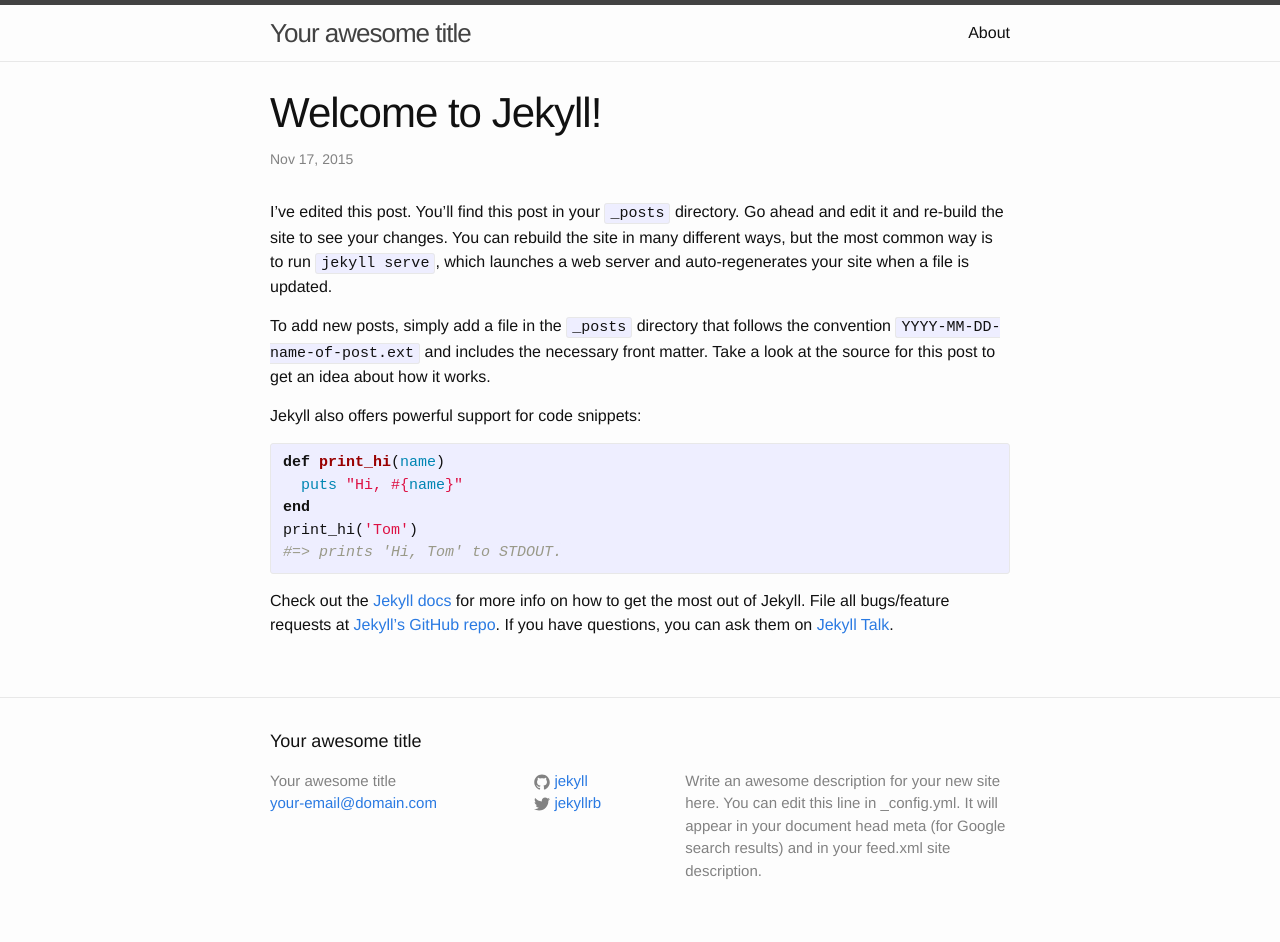
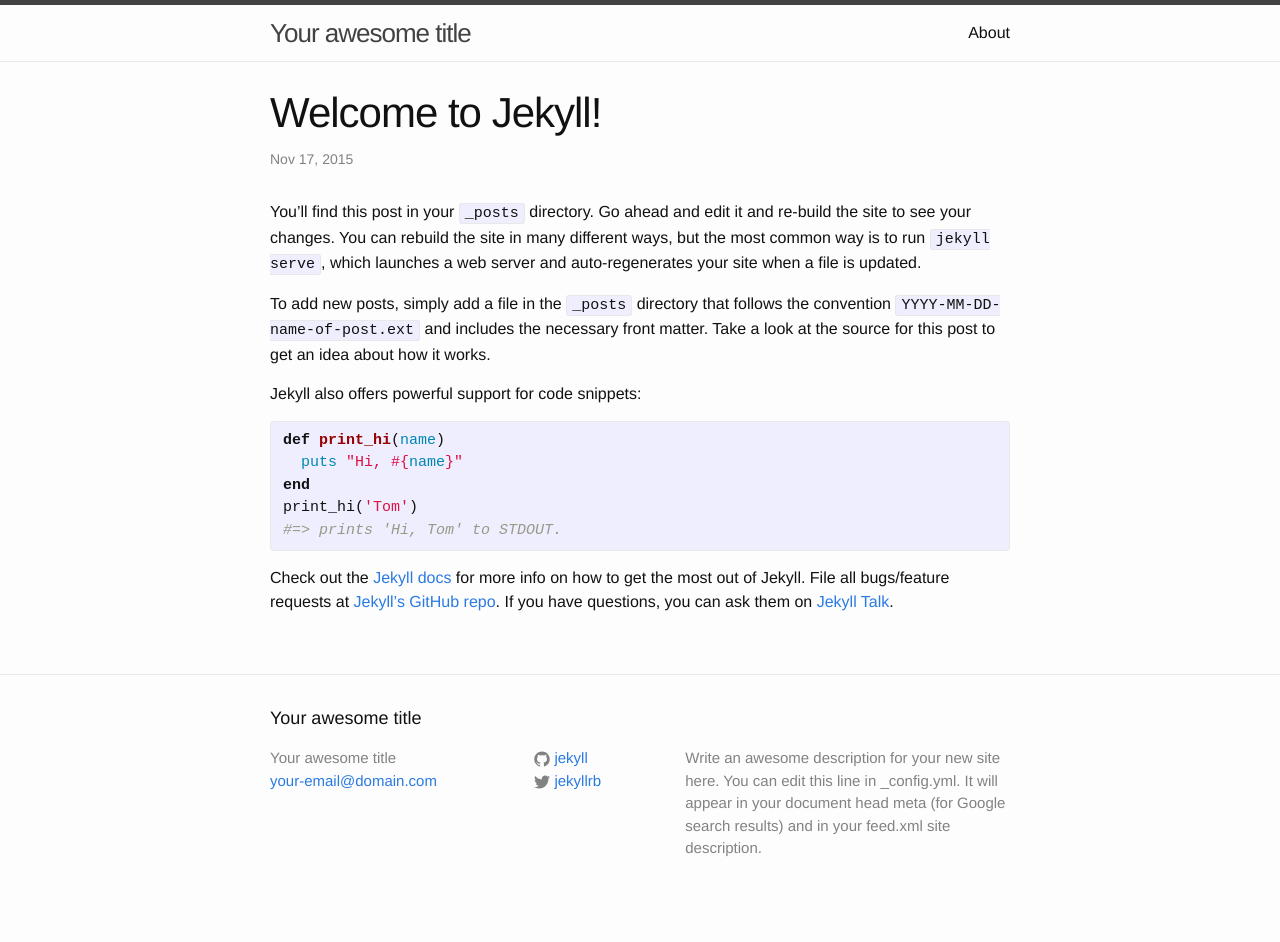
Before and after one commit to realph/jekyll, a Jekyll site: the page built from _posts/2015-11-17-welcome-to-jekyll.markdown, in a window 1280 px wide. Built offline with Jekyll 4.4.1, drawn with Linux system fonts in a browser that asks for light colours; after the commit the page ends 920 px from its top, so only the background shows below that.

Commit message:
Updated 2015-11-17-welcome-to-jekyll.markdown

```diff
--- a/_posts/2015-11-17-welcome-to-jekyll.markdown
+++ b/_posts/2015-11-17-welcome-to-jekyll.markdown
@@ -6,7 +6,7 @@ categories: jekyll update
 published: true
 ---
 
-I've edited this post. You’ll find this post in your `_posts` directory. Go ahead and edit it and re-build the site to see your changes. You can rebuild the site in many different ways, but the most common way is to run `jekyll serve`, which launches a web server and auto-regenerates your site when a file is updated.
+You’ll find this post in your `_posts` directory. Go ahead and edit it and re-build the site to see your changes. You can rebuild the site in many different ways, but the most common way is to run `jekyll serve`, which launches a web server and auto-regenerates your site when a file is updated.
 
 To add new posts, simply add a file in the `_posts` directory that follows the convention `YYYY-MM-DD-name-of-post.ext` and includes the necessary front matter. Take a look at the source for this post to get an idea about how it works.
 
```
